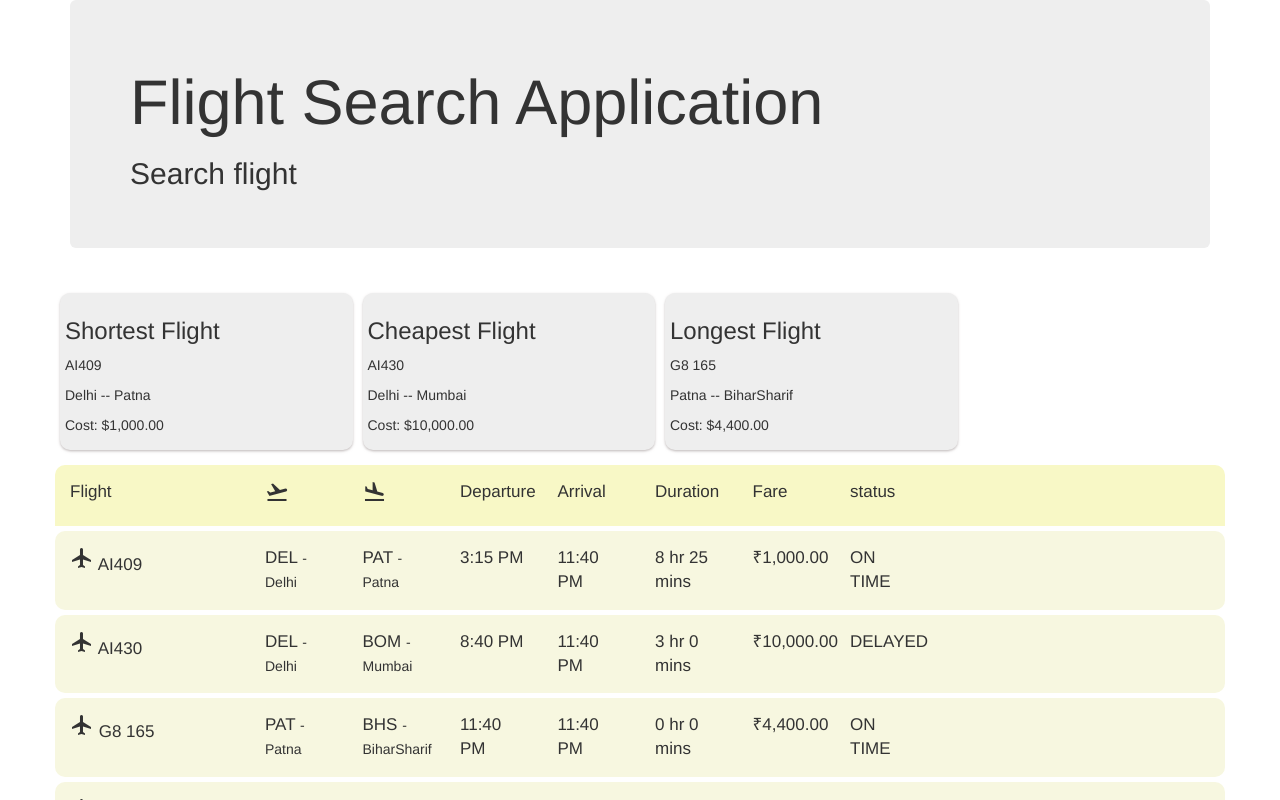
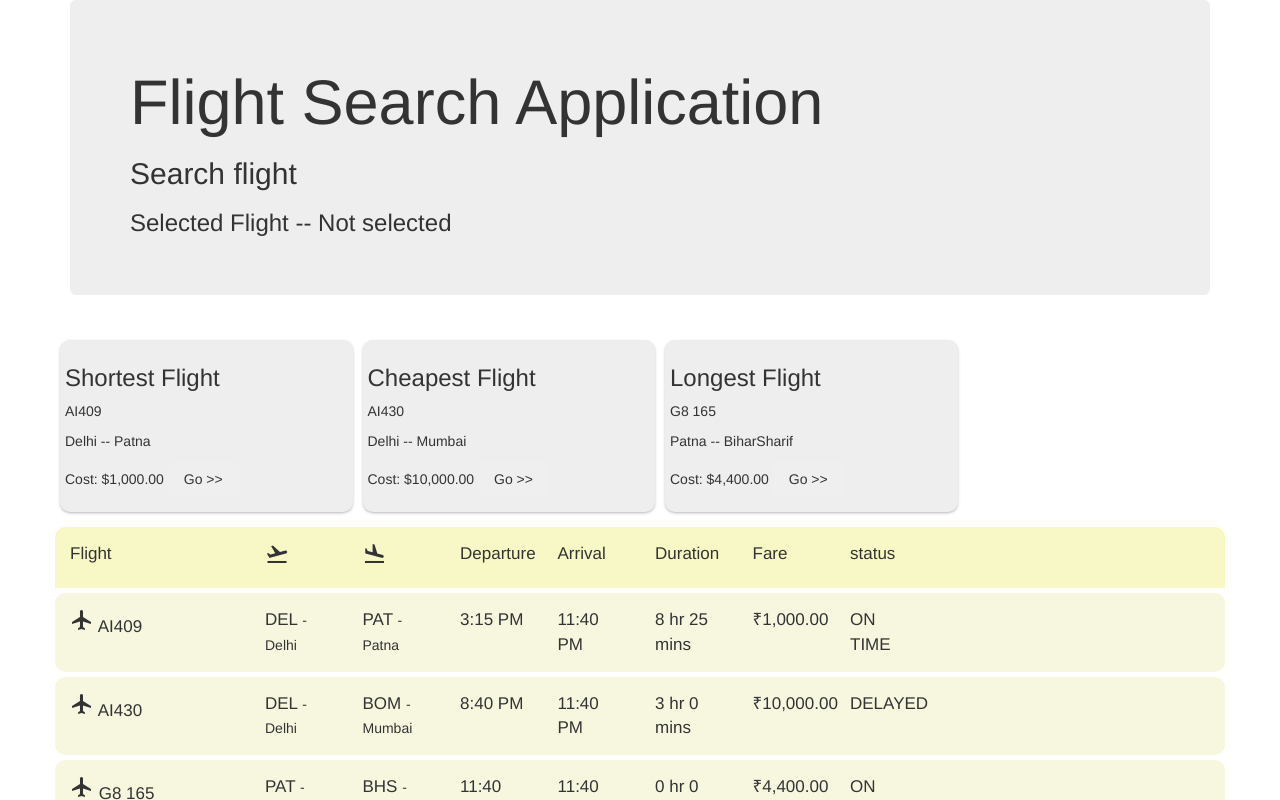
Before and after one commit to smshahidraza/day1, an Angular app: page / in a window 1280 px wide. Shown: the top 800 px of the page. Built offline with nearby package versions, Linux system fonts and the light colour scheme.

Commit message:
Added service and used it in component

```diff
--- a/src/app/flight-info/flight-info.component.html
+++ b/src/app/flight-info/flight-info.component.html
@@ -4,6 +4,7 @@
     <div class="jumbotron">
       <h1>Flight Search Application</h1>
       <h2>Search flight </h2>
+      <h3 >Selected Flight -- {{flightSelected}}</h3>
     </div>
 
 </div>
@@ -12,13 +13,13 @@
 
   <div class="row " style="padding-top: 10px; padding-bottom: 10px">
     <div class="col-md-3 flight-widget">
-      <app-flight-widget  [title] = "'Shortest Flight'" [flightInfo] = "flightInfo[0]" >  </app-flight-widget>
+      <app-flight-widget  [title] = "'Shortest Flight'" [flightInfo] = "shortestFlightInfo" (flightSelectedEvent) = "selectedFlight($event)">  </app-flight-widget>
     </div>
     <div class="col-md-3 flight-widget">
-      <app-flight-widget [title] = "'Cheapest Flight'"  [flightInfo] = "flightInfo[1]" >  </app-flight-widget>
+      <app-flight-widget [title] = "'Cheapest Flight'"  [flightInfo] = "flightInfo[1]" (flightSelectedEvent) = "selectedFlight($event)">  </app-flight-widget>
     </div>
     <div class="col-md-3 flight-widget">
-      <app-flight-widget [title]= "'Longest Flight'"  [flightInfo] = "flightInfo[3]" >  </app-flight-widget>
+      <app-flight-widget [title]= "'Longest Flight'"  [flightInfo] = "flightInfo[3]" (flightSelectedEvent) = "selectedFlight($event)">  </app-flight-widget>
     </div>
   </div>
 
--- a/src/app/flight-info/flight-info.component.ts
+++ b/src/app/flight-info/flight-info.component.ts
@@ -1,5 +1,7 @@
 import { Component, OnInit } from '@angular/core';
 import { FlightInfoModel } from './flight-info.model';
+import { FlightService} from './flight.service';
+
 // import { FlightWidgetComponent } from '../flight-widget';
 
 @Component({
@@ -11,80 +13,15 @@ import { FlightInfoModel } from './flight-info.model';
 export class FlightInfoComponent implements OnInit {
 
   flightInfo: FlightInfoModel[] ;
+  shortestFlightInfo: FlightInfoModel;
 
-  constructor() { }
+  flightSelected: string = 'Not selected';
+
+  constructor(private flightService: FlightService) { }
 
   ngOnInit(): void {
-    this.flightInfo =
-    [
-      {
-        "id": "0001",
-        "logo": "",
-        "flightNumber" : "AI409",
-        "originAirport" : "DEL",
-        "destAirport": "PAT",
-        "departureTime": new Date("26 June 2022 11:15:00 EDT"),
-        "arrivalTime": new Date("26 June 2022 19:40:00 EDT"),
-        "origin": "Delhi",
-        "destination": "Patna",
-        "cost": 1000.00,
-        "status": "On Time"
-      },
-      {
-        "id": "0002",
-        "logo": "",
-        "flightNumber" : "AI430",
-        "originAirport" : "DEL",
-        "destAirport": "BOM",
-        "departureTime": new Date("26 June 2022 16:40:00 EDT"),
-        "arrivalTime": new Date("26 June 2022 19:40:00 EDT"),
-        "origin": "Delhi",
-        "destination": "Mumbai",
-        "cost": 10000.00,
-        "status": "Delayed"
-      },
-      {
-        "id": "0003",
-        "logo": "",
-        "flightNumber" : "AI402",
-        "originAirport" : "IAD",
-        "destAirport": "DEL",
-        "departureTime": new Date("26 June 2022 13:40:00 EDT"),
-        "arrivalTime": new Date("26 June 2022 19:40:00 EDT"),
-        "origin": "Washington",
-        "destination": "Delhi",
-        "cost": 3000.00,
-        "status": "Canceled"
-      },
-      {
-        "id": "0004",
-        "logo": "",
-        "flightNumber" : "G8 165",
-        "originAirport" : "PAT",
-        "destAirport": "BHS",
-        "departureTime": new Date("26 June 2022 19:40:00 EDT"),
-        "arrivalTime": new Date("26 June 2022 19:40:00 EDT"),
-        "origin": "Patna",
-        "destination": "BiharSharif",
-        "cost": 4400.00,
-        "status": "On Time"
-      },
-      {
-        "id": "0005",
-        "logo": "",
-        "flightNumber" : "G8 131",
-        "originAirport" : "GYA",
-        "destAirport": "KOL",
-        "departureTime": new Date("27 June 2022 16:40:00 EDT"),
-        "arrivalTime": new Date("26 June 2022 19:40:00 EDT"),
-        "origin": "Gaya",
-        "destination": "Kolkatta",
-        "cost": 2000.00,
-        "status": "On Time"
-      }
-
-
-    ];
+    this.flightInfo = this.flightService.getFlightInfo();
+    this.shortestFlightInfo = this.flightService.getShortestFlightInfo(0);
 
     // let age: number = 44;
     // console.log(age);
@@ -99,4 +36,16 @@ export class FlightInfoComponent implements OnInit {
     return " " + duration.getHours() + " hr " + duration.getMinutes() + " mins";
   }
 
+  public selectedFlight(value: string) {
+    console.log(" parent recieved flight -- " + value);
+
+    if (value === '') {
+      this.flightSelected = "No flight Selected";
+    } else {
+      this.flightSelected = value;
+    }
+  }
+
+
+
 }
--- /dev/null
+++ b/src/app/flight-info/flight.service.ts
@@ -0,0 +1,88 @@
+import { HttpBackend } from '@angular/common/http';
+import { Injectable } from '@angular/core';
+import { FlightInfoModel } from './flight-info.model';
+
+@Injectable({
+  providedIn: 'root'
+})
+export class FlightService {
+
+  private flightInfo: FlightInfoModel[] = [
+    {
+      "id": "0001",
+      "logo": "",
+      "flightNumber" : "AI409",
+      "originAirport" : "DEL",
+      "destAirport": "PAT",
+      "departureTime": new Date("26 June 2022 11:15:00 EDT"),
+      "arrivalTime": new Date("26 June 2022 19:40:00 EDT"),
+      "origin": "Delhi",
+      "destination": "Patna",
+      "cost": 1000.00,
+      "status": "On Time"
+    },
+    {
+      "id": "0002",
+      "logo": "",
+      "flightNumber" : "AI430",
+      "originAirport" : "DEL",
+      "destAirport": "BOM",
+      "departureTime": new Date("26 June 2022 16:40:00 EDT"),
+      "arrivalTime": new Date("26 June 2022 19:40:00 EDT"),
+      "origin": "Delhi",
+      "destination": "Mumbai",
+      "cost": 10000.00,
+      "status": "Delayed"
+    },
+    {
+      "id": "0003",
+      "logo": "",
+      "flightNumber" : "AI402",
+      "originAirport" : "IAD",
+      "destAirport": "DEL",
+      "departureTime": new Date("26 June 2022 13:40:00 EDT"),
+      "arrivalTime": new Date("26 June 2022 19:40:00 EDT"),
+      "origin": "Washington",
+      "destination": "Delhi",
+      "cost": 3000.00,
+      "status": "Canceled"
+    },
+    {
+      "id": "0004",
+      "logo": "",
+      "flightNumber" : "G8 165",
+      "originAirport" : "PAT",
+      "destAirport": "BHS",
+      "departureTime": new Date("26 June 2022 19:40:00 EDT"),
+      "arrivalTime": new Date("26 June 2022 19:40:00 EDT"),
+      "origin": "Patna",
+      "destination": "BiharSharif",
+      "cost": 4400.00,
+      "status": "On Time"
+    },
+    {
+      "id": "0005",
+      "logo": "",
+      "flightNumber" : "G8 131",
+      "originAirport" : "GYA",
+      "destAirport": "KOL",
+      "departureTime": new Date("27 June 2022 16:40:00 EDT"),
+      "arrivalTime": new Date("26 June 2022 19:40:00 EDT"),
+      "origin": "Gaya",
+      "destination": "Kolkatta",
+      "cost": 2000.00,
+      "status": "On Time"
+    }
+
+  ];
+
+  constructor() { }
+
+  public getFlightInfo() : FlightInfoModel[] {
+    return this.flightInfo;
+  }
+
+  public getShortestFlightInfo(index: number): FlightInfoModel {
+    return this.flightInfo[index];
+  }
+}
--- a/src/app/flight-widget/flight-widget.component.html
+++ b/src/app/flight-widget/flight-widget.component.html
@@ -1,4 +1,4 @@
         <h3> {{title}}</h3>
         <p>{{flightInfo.flightNumber}} </p>
         <p>{{flightInfo.origin}} -- {{flightInfo.destination}} </p>
-        <p> Cost: {{flightInfo.cost | currency: 'USD'}}</p>
+        <p> Cost: {{flightInfo.cost | currency: 'USD'}}  <button mat-raised-button color="primary" (click)="selectedFlight(flightInfo.flightNumber)">Go >></button></p>
--- a/src/app/flight-widget/flight-widget.component.ts
+++ b/src/app/flight-widget/flight-widget.component.ts
@@ -1,4 +1,4 @@
-import { Component, Input, OnInit } from '@angular/core';
+import { Component, EventEmitter, Input, OnInit, Output } from '@angular/core';
 import { FlightInfoModel } from '../flight-info/flight-info.model';
 
 @Component({
@@ -20,9 +20,18 @@ export class FlightWidgetComponent implements OnInit {
   @Input()
   flightInfo: FlightInfoModel;
 
+
+  @Output() flightSelectedEvent = new EventEmitter<string>();
+
+
   constructor() { }
 
   ngOnInit(): void {
   }
 
+  selectedFlight(value: string) {
+    console.log("flight selected : " + value);
+    this.flightSelectedEvent.emit(value);
+  }
+
 }
```
Also changed, not shown: 1 other file (tests, documents, lock files or other folders).
